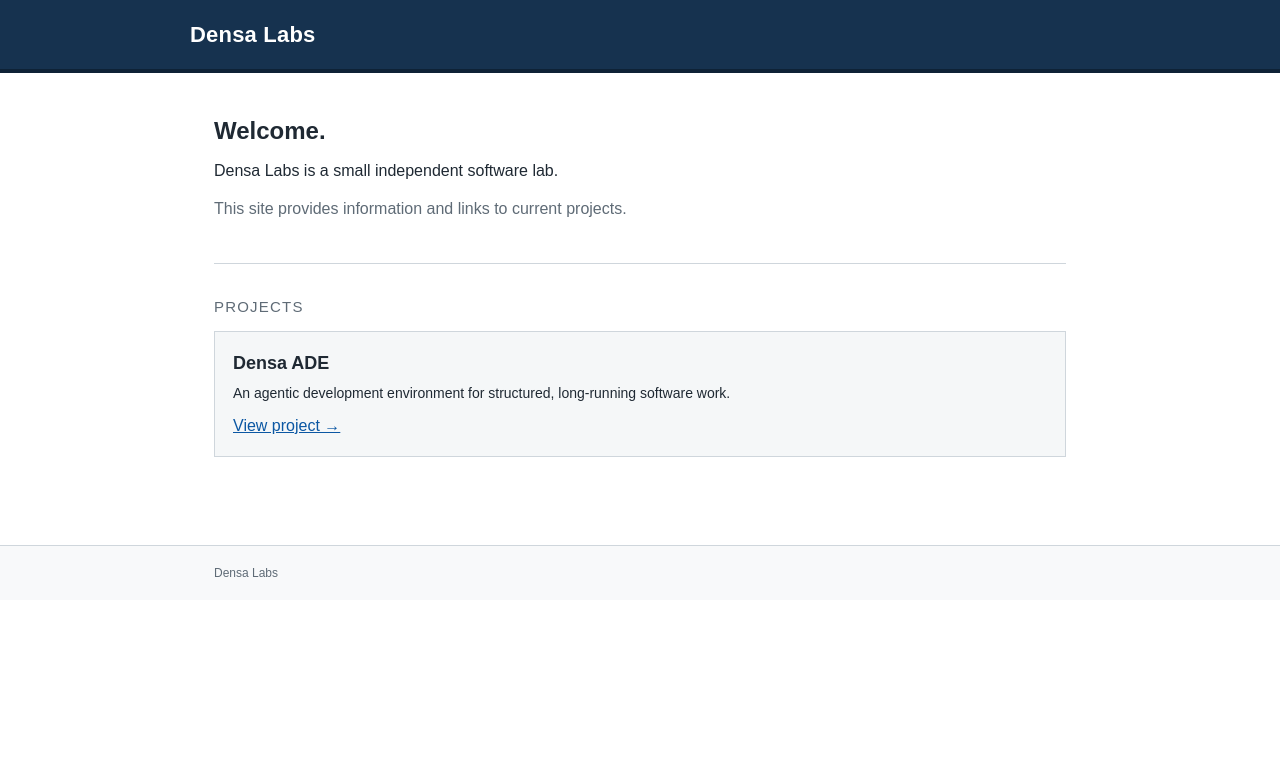
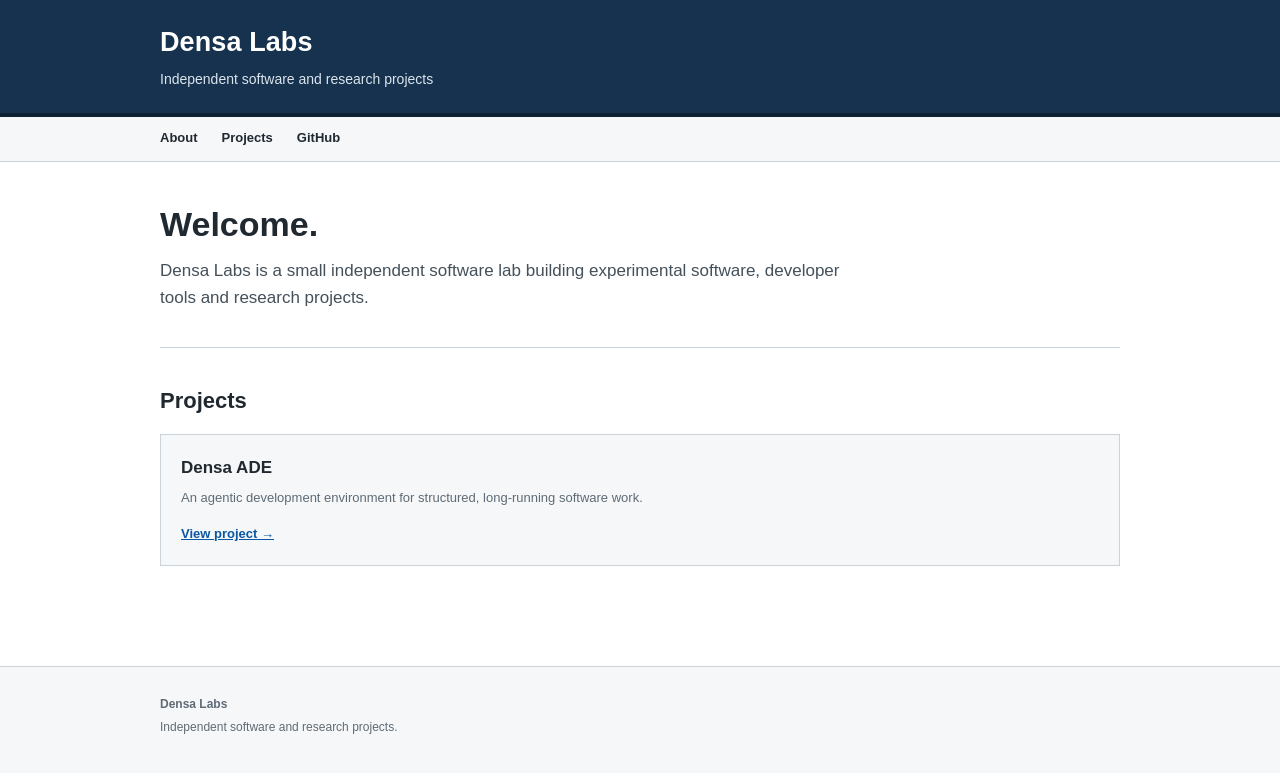
Before and after one commit to densa-labs/densa-labs.github.io, a plain HTML site: page index.html in a window 1280 px wide. Drawn offline with Linux system fonts and the light colour scheme.

Commit message:
improve densa-labs website

```diff
--- a/index.html
+++ b/index.html
@@ -3,119 +3,182 @@
 <head>
   <meta charset="UTF-8">
   <meta name="viewport" content="width=device-width, initial-scale=1.0">
+
   <title>Densa Labs</title>
+  <meta
+    name="description"
+    content="Densa Labs is an independent software lab building software and research projects."
+  >
 
   <style>
     :root {
       --navy: #16324f;
-      --text: #1f2933;
+      --navy-dark: #0e2236;
+      --text: #202830;
       --muted: #5f6b76;
-      --border: #cfd6dc;
-      --bg: #ffffff;
+      --border: #cbd3da;
       --light: #f5f7f8;
+      --link: #0b57a3;
+      --white: #ffffff;
     }
 
     * {
       box-sizing: border-box;
     }
 
+    html {
+      scroll-behavior: smooth;
+    }
+
     body {
       margin: 0;
       font-family: Arial, Helvetica, sans-serif;
       color: var(--text);
-      background: var(--bg);
-      line-height: 1.5;
+      background: var(--white);
+      line-height: 1.55;
+    }
+
+    .container {
+      width: min(960px, calc(100% - 48px));
+      margin: 0 auto;
     }
 
     header {
       background: var(--navy);
       color: white;
-      padding: 18px 24px;
-      border-bottom: 4px solid #0e2236;
+      border-bottom: 4px solid var(--navy-dark);
     }
 
-    header .inner,
-    main,
-    footer .inner {
-      max-width: 900px;
-      margin: 0 auto;
+    .header-inner {
+      padding: 22px 0;
     }
 
     header h1 {
       margin: 0;
-      font-size: 22px;
+      font-size: 27px;
       font-weight: 600;
-      letter-spacing: 0.2px;
+      letter-spacing: 0.1px;
     }
 
     header p {
-      margin: 4px 0 0;
+      margin: 5px 0 0;
+      font-size: 14px;
+      color: #dce5ec;
+    }
+
+    nav {
+      background: var(--light);
+      border-bottom: 1px solid var(--border);
+    }
+
+    nav .container {
+      display: flex;
+      gap: 24px;
+      min-height: 44px;
+      align-items: center;
+    }
+
+    nav a {
+      color: var(--text);
       font-size: 13px;
-      opacity: 0.85;
+      font-weight: 600;
+      text-decoration: none;
+    }
+
+    nav a:hover {
+      text-decoration: underline;
     }
 
     main {
-      padding: 40px 24px;
+      padding: 42px 0 64px;
     }
 
     .intro {
+      padding-bottom: 36px;
       border-bottom: 1px solid var(--border);
-      padding-bottom: 28px;
-      margin-bottom: 32px;
     }
 
-    h2 {
-      font-size: 24px;
-      margin: 0 0 10px;
+    .intro h2 {
+      max-width: 720px;
+      margin: 0 0 14px;
+      font-size: 34px;
+      line-height: 1.2;
+      font-weight: 600;
     }
 
-    p {
-      margin: 0 0 14px;
+    .intro .lead {
+      max-width: 720px;
+      margin: 0;
+      color: #44505a;
+      font-size: 17px;
     }
 
-    .muted {
-      color: var(--muted);
+    section.content {
+      padding: 36px 0;
     }
 
-    .section-title {
-      font-size: 15px;
-      text-transform: uppercase;
-      letter-spacing: 0.08em;
-      color: var(--muted);
-      margin-bottom: 12px;
+    section.content h2 {
+      margin: 0 0 16px;
+      font-size: 22px;
+      font-weight: 600;
     }
 
     .project {
       border: 1px solid var(--border);
       background: var(--light);
-      padding: 18px;
+      padding: 20px;
     }
 
     .project h3 {
-      margin: 0 0 6px;
-      font-size: 18px;
+      margin: 0 0 7px;
+      font-size: 17px;
+      font-weight: 600;
     }
 
     .project p {
-      margin-bottom: 10px;
-      font-size: 14px;
+      max-width: 680px;
+      margin: 0 0 12px;
+      color: var(--muted);
+      font-size: 13px;
+    }
+
+    .project a {
+      font-size: 13px;
+      font-weight: 600;
     }
 
     a {
-      color: #0b57a3;
-      text-decoration: underline;
+      color: var(--link);
     }
 
     footer {
-      margin-top: 48px;
+      background: var(--light);
       border-top: 1px solid var(--border);
-      background: #f8f9fa;
       color: var(--muted);
       font-size: 12px;
     }
 
-    footer .inner {
-      padding: 18px 24px;
+    footer .container {
+      padding: 24px 0 32px;
+    }
+
+    footer p {
+      margin: 4px 0;
+    }
+
+    @media (max-width: 650px) {
+      .container {
+        width: min(100% - 30px, 960px);
+      }
+
+      .intro h2 {
+        font-size: 28px;
+      }
+
+      nav .container {
+        gap: 16px;
+        overflow-x: auto;
+      }
     }
   </style>
 </head>
@@ -123,38 +186,54 @@
 <body>
 
   <header>
-    <div class="inner">
+    <div class="container header-inner">
       <h1>Densa Labs</h1>
+      <p>Independent software and research projects</p>
     </div>
   </header>
 
-  <main>
+  <nav>
+    <div class="container">
+      <a href="#about">About</a>
+      <a href="#projects">Projects</a>
+      <a href="https://github.com/densa-labs">GitHub</a>
+    </div>
+  </nav>
 
-    <section class="intro">
+  <main class="container">
+
+    <section class="intro" id="about">
       <h2>Welcome.</h2>
-      <p>Densa Labs is a small independent software lab.</p>
-      <p class="muted">
-        This site provides information and links to current projects.
+
+      <p class="lead">
+        Densa Labs is a small independent software lab building experimental
+        software, developer tools and research projects.
       </p>
     </section>
 
-    <section>
-      <div class="section-title">Projects</div>
+    <section class="content" id="projects">
+      <h2>Projects</h2>
 
       <div class="project">
         <h3>Densa ADE</h3>
+
         <p>
-          An agentic development environment for structured, long-running software work.
+          An agentic development environment for structured, long-running
+          software work.
         </p>
-        <a href="/densa-ade/">View project →</a>
+
+        <a href="/densa-ade/">
+          View project →
+        </a>
       </div>
     </section>
 
   </main>
 
   <footer>
-    <div class="inner">
-      Densa Labs
+    <div class="container">
+      <p><strong>Densa Labs</strong></p>
+      <p>Independent software and research projects.</p>
     </div>
   </footer>
 
```
